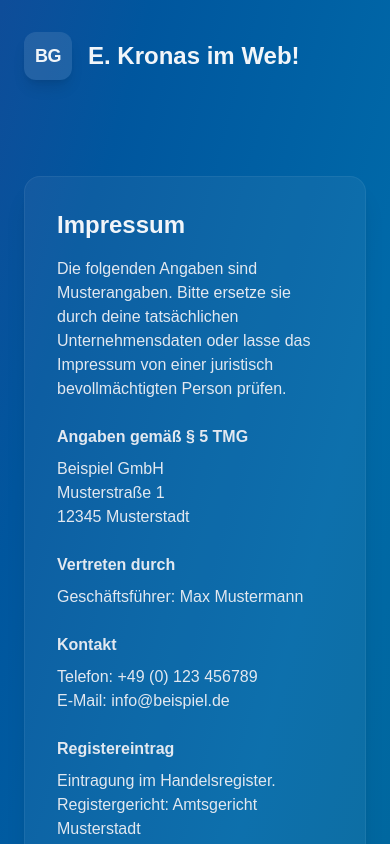
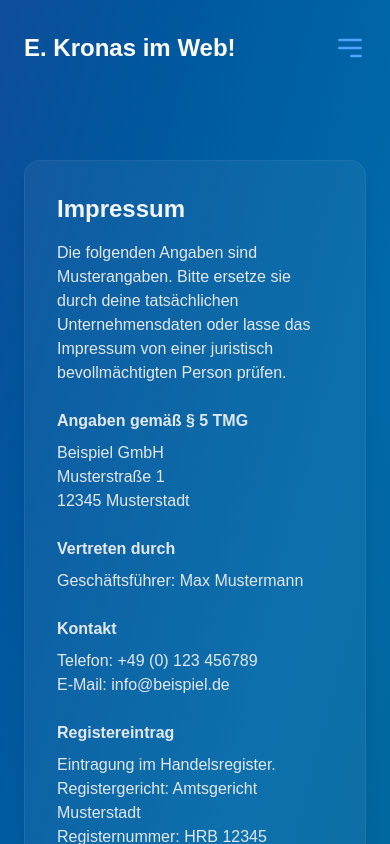
Before and after one commit to Emu77/kroni_gpb, a Next.js app: page /impressum in a window 390 px wide. Shown: the top 844 px of the page. Built offline with nearby package versions, Linux system fonts and the light colour scheme.

Commit message:
anpassungen Buergemenu

```diff
--- a/app/components/Header.tsx
+++ b/app/components/Header.tsx
@@ -1,28 +1,101 @@
 // src/app/components/Header.tsx
 "use client"
 
-import React from "react";
+import React, { useState } from "react";
 import Link from "next/link";
 
 export default function Header() {
+  const [isMobileMenuOpen, setIsMobileMenuOpen] = useState(false);
+
+  const toggleMobileMenu = () => {
+    setIsMobileMenuOpen(!isMobileMenuOpen);
+  };
+
   return (
+    <>
       <header className="container mx-auto px-6 py-8 flex items-center justify-between">
         <div className="flex items-center gap-4">
-        <div className="h-12 w-12 rounded-xl bg-white/10 flex items-center justify-center shadow-lg">
-          <span className="font-black text-lg tracking-tight">BG</span>
-        </div>
           <div>
-          <h1 className="text-2xl font-extrabold">E. Kronas im Web!</h1>
+            <h1 className="text-2xl font-extrabold text-white">E. Kronas im Web!</h1>
             <p className="text-sm text-slate-300"> </p>
           </div>
         </div>
 
+        {/* Desktop-Navigation */}
         <nav className="hidden md:flex gap-6 items-center text-sm">
           <Link href="/" className="hover:text-emerald-400">Home</Link>
           <Link href="/kontakt" className="hover:text-emerald-400">Kontakt</Link>
         </nav>
 
-      <div className="md:hidden">{/* mobile nav placeholder */}</div>
+        {/* Mobile-Menü-Button */}
+        <button
+          className="md:hidden text-white focus:outline-none"
+          onClick={toggleMobileMenu}
+          aria-label="Toggle mobile menu"
+        >
+          {isMobileMenuOpen ? (
+            <svg
+              xmlns="http://www.w3.org/2000/svg"
+              fill="none"
+              viewBox="0 0 24 24"
+              strokeWidth={2}
+              stroke="currentColor"
+              className="w-8 h-8 text-blue-400 transition-transform duration-300 transform rotate-90"
+            >
+              <path strokeLinecap="round" strokeLinejoin="round" d="M6 18L18 6M6 6l12 12" />
+            </svg>
+          ) : (
+            <svg
+              xmlns="http://www.w3.org/2000/svg"
+              fill="none"
+              viewBox="0 0 24 24"
+              strokeWidth={2}
+              stroke="currentColor"
+              className="w-8 h-8 text-blue-400 transition-transform duration-300"
+            >
+              <path strokeLinecap="round" strokeLinejoin="round" d="M4 6h16M4 12h16m-7 6h7" />
+            </svg>
+          )}
+        </button>
       </header>
+
+      {/* Mobile-Menü-Overlay */}
+      {isMobileMenuOpen && (
+        <div className="md:hidden fixed inset-0 z-50 bg-slate-900 bg-opacity-95 backdrop-blur-md flex flex-col items-center justify-center space-y-8 animate-in fade-in duration-300">
+          <button
+            className="absolute top-8 right-6 text-white focus:outline-none"
+            onClick={toggleMobileMenu}
+            aria-label="Close mobile menu"
+          >
+            <svg
+              xmlns="http://www.w3.org/2000/svg"
+              fill="none"
+              viewBox="0 0 24 24"
+              strokeWidth={2}
+              stroke="currentColor"
+              className="w-8 h-8 text-blue-400 transition-transform duration-300 transform rotate-90"
+            >
+              <path strokeLinecap="round" strokeLinejoin="round" d="M6 18L18 6M6 6l12 12" />
+            </svg>
+          </button>
+          <nav className="flex flex-col items-center space-y-8">
+            <Link
+              href="/"
+              className="text-4xl font-extrabold text-white hover:text-blue-400 transition-colors duration-200"
+              onClick={toggleMobileMenu}
+            >
+              Home
+            </Link>
+            <Link
+              href="/kontakt"
+              className="text-4xl font-extrabold text-white hover:text-blue-400 transition-colors duration-200"
+              onClick={toggleMobileMenu}
+            >
+              Kontakt
+            </Link>
+          </nav>
+        </div>
+      )}
+    </>
   );
 }
--- a/app/page.tsx
+++ b/app/page.tsx
@@ -10,7 +10,7 @@ export default function Home() {
       <section className="container mx-auto px-6 py-16 flex flex-col md:flex-row items-center gap-12">
         <div className="md:flex-1">
           <h2 className="text-4xl md:text-5xl font-extrabold leading-tight">Stylisch. Modern. Gesetzeskonform.</h2>
-          <p className="mt-4 text-slate-300 max-w-2xl whitespace-nowrap">Diese Beispielseite zeigt ein modernes, responsives Layout inklusive Impressum (gesetzliche Anbieterkennzeichnung).</p>
+          <p className="mt-4 text-slate-300 max-w-2xl">Diese Beispielseite zeigt ein modernes, responsives Layout inklusive Impressum (gesetzliche Anbieterkennzeichnung).</p>
         </div>
       </section>
     </Layout>
```
Lines whose indentation alone changed are shown as unchanged.
